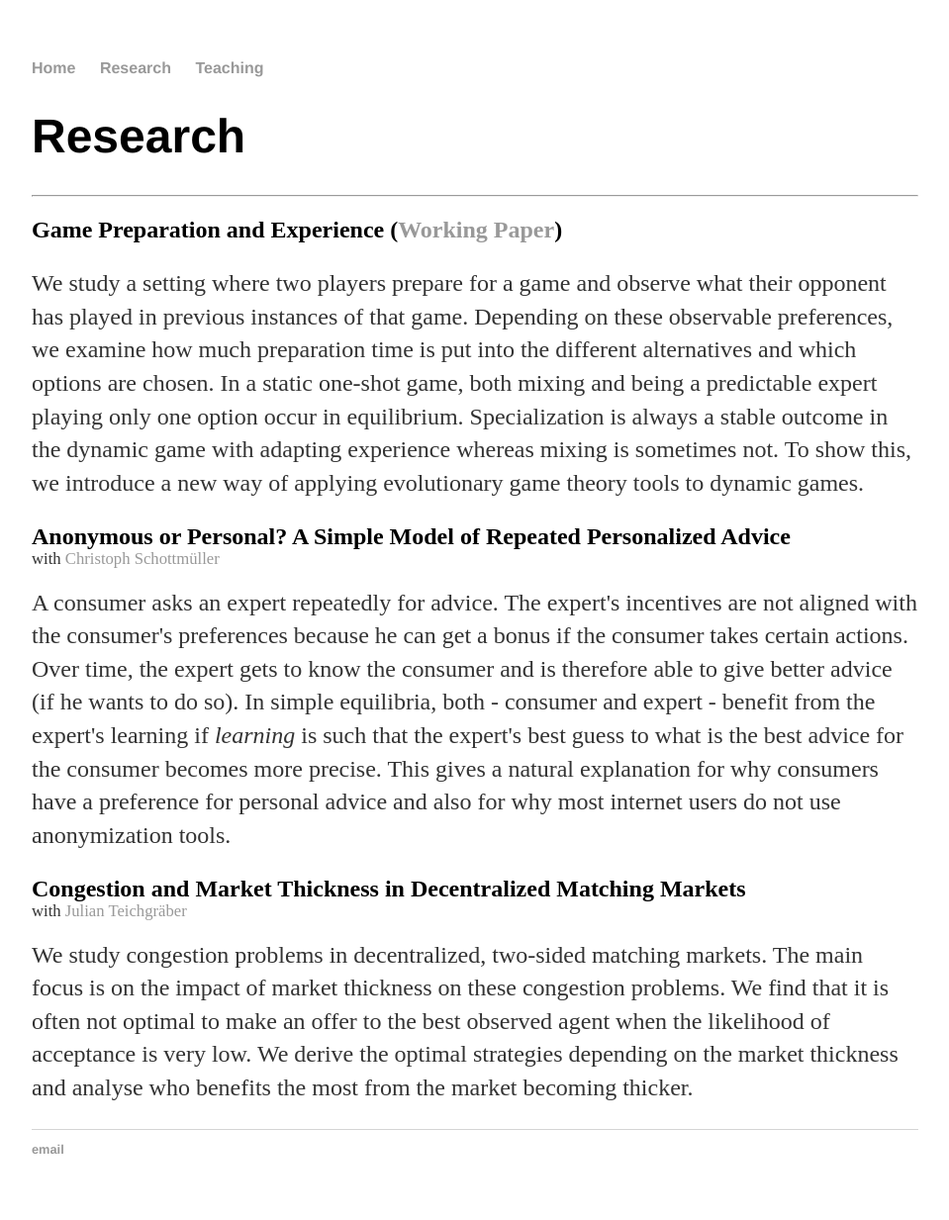
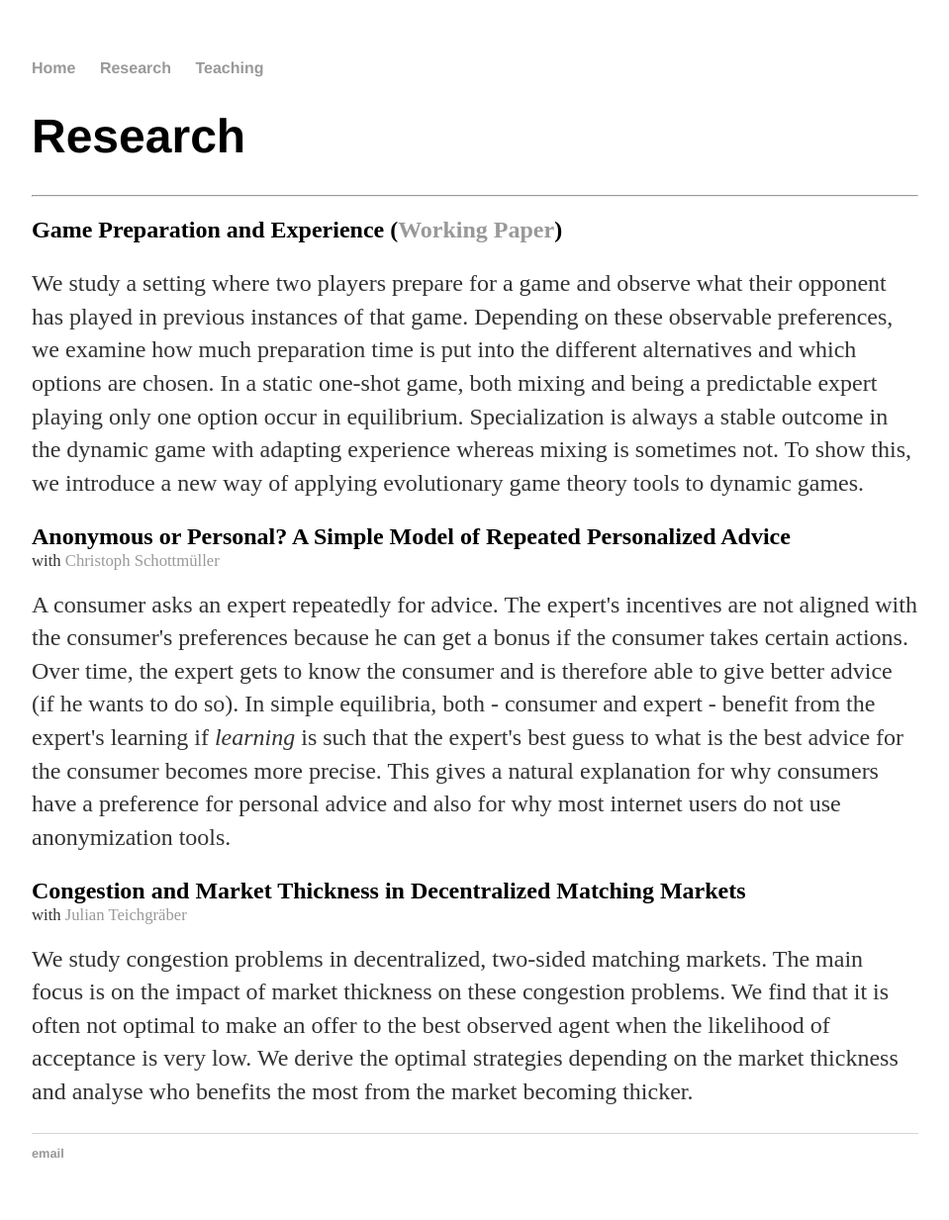
Before and after one commit to mariusgramb/mariusgramb.github.io, a Jekyll site: the page built from research.html, in a window 1280 px wide. Shown: the whole page at 99% size, without its empty margins (160-1119 px from the left). Built offline with Jekyll 4.4.1, drawn with Linux system fonts in a browser that asks for light colours.

Commit message:
Update research.html

```diff
--- a/research.html
+++ b/research.html
@@ -12,7 +12,7 @@ title: Research
 			    Specialization is always a stable outcome in the dynamic game with adapting experience whereas mixing is sometimes not.
 			    To show this, we introduce a new way of applying evolutionary game theory tools to dynamic games. </p>
 
-			<h2 style="margin-bottom:3px"> Anonymous or Personal? A Simple Model of Repeated Personalized Advice </h2>
+			<h2 style="margin-bottom:5px"> Anonymous or Personal? A Simple Model of Repeated Personalized Advice </h2>
 			<p style="line-height: 30%;margin-top:0;"> <small><small>with <a href="https://schottmueller.github.io/index.html">Christoph Schottmüller</a></small></small> </p>
 			<p>  A consumer asks an expert repeatedly for advice. The expert's incentives are not aligned with the consumer's preferences
 			     because he can get a bonus if the consumer takes certain actions. Over time, the expert gets to know the consumer and is therefore
@@ -21,7 +21,7 @@ title: Research
 			     This gives a natural explanation for why consumers have a preference for personal advice and also for why most internet users do not
 			     use anonymization tools.				</p>
 
-			<h2 style="margin-bottom:3px"> Congestion and Market Thickness in Decentralized Matching Markets </h2>
+			<h2 style="margin-bottom:5px"> Congestion and Market Thickness in Decentralized Matching Markets </h2>
 			<p style="line-height: 30%;margin-top:0;"> <small><small>with <a href="https://www.econ.uzh.ch/en/people/graduatestudents/teichgraeber.html">Julian Teichgräber</a></small></small> </p>
 			<p> We study congestion problems in decentralized, two-sided matching markets.
 			    The main focus is on the impact of market thickness on these congestion problems.
```
